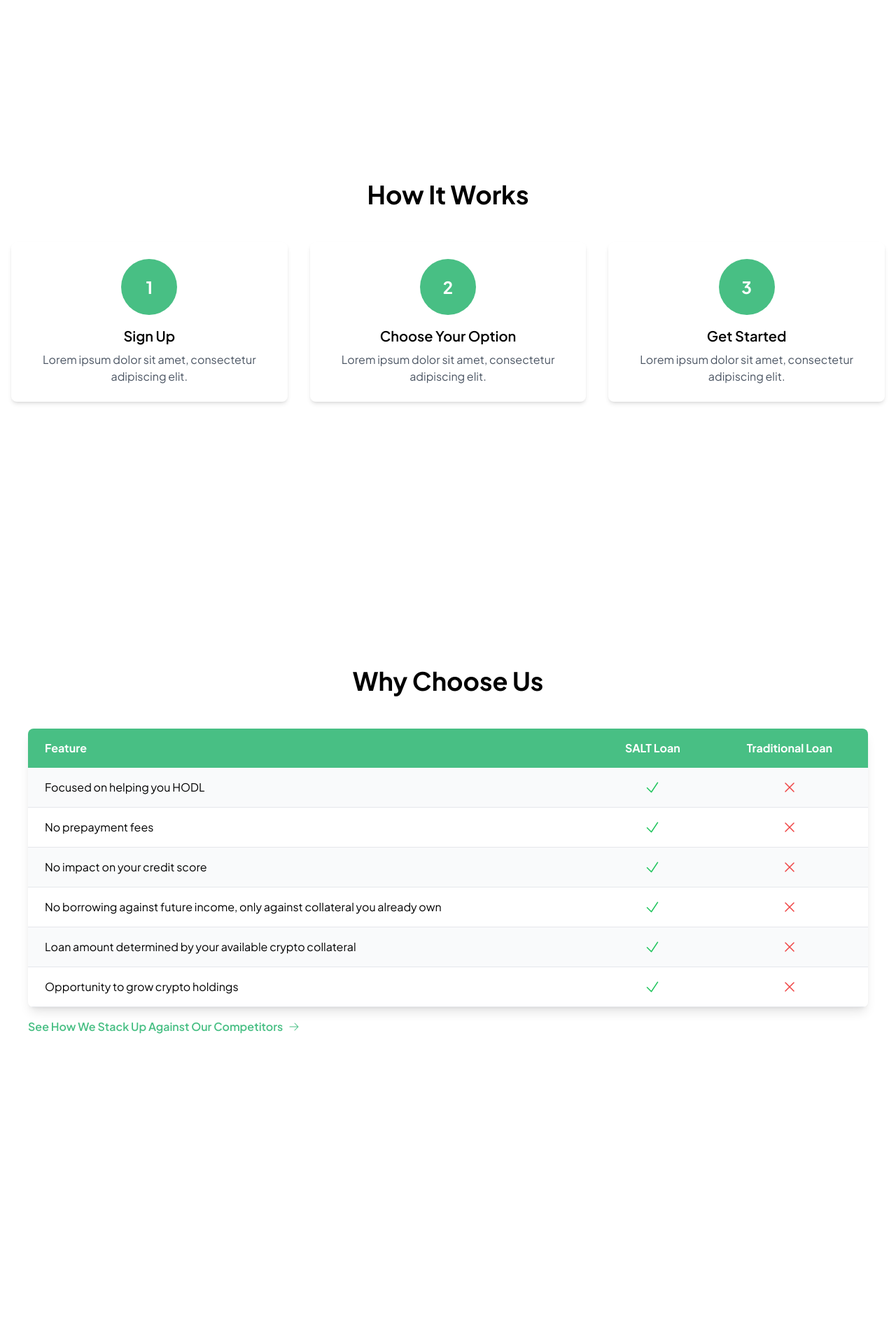
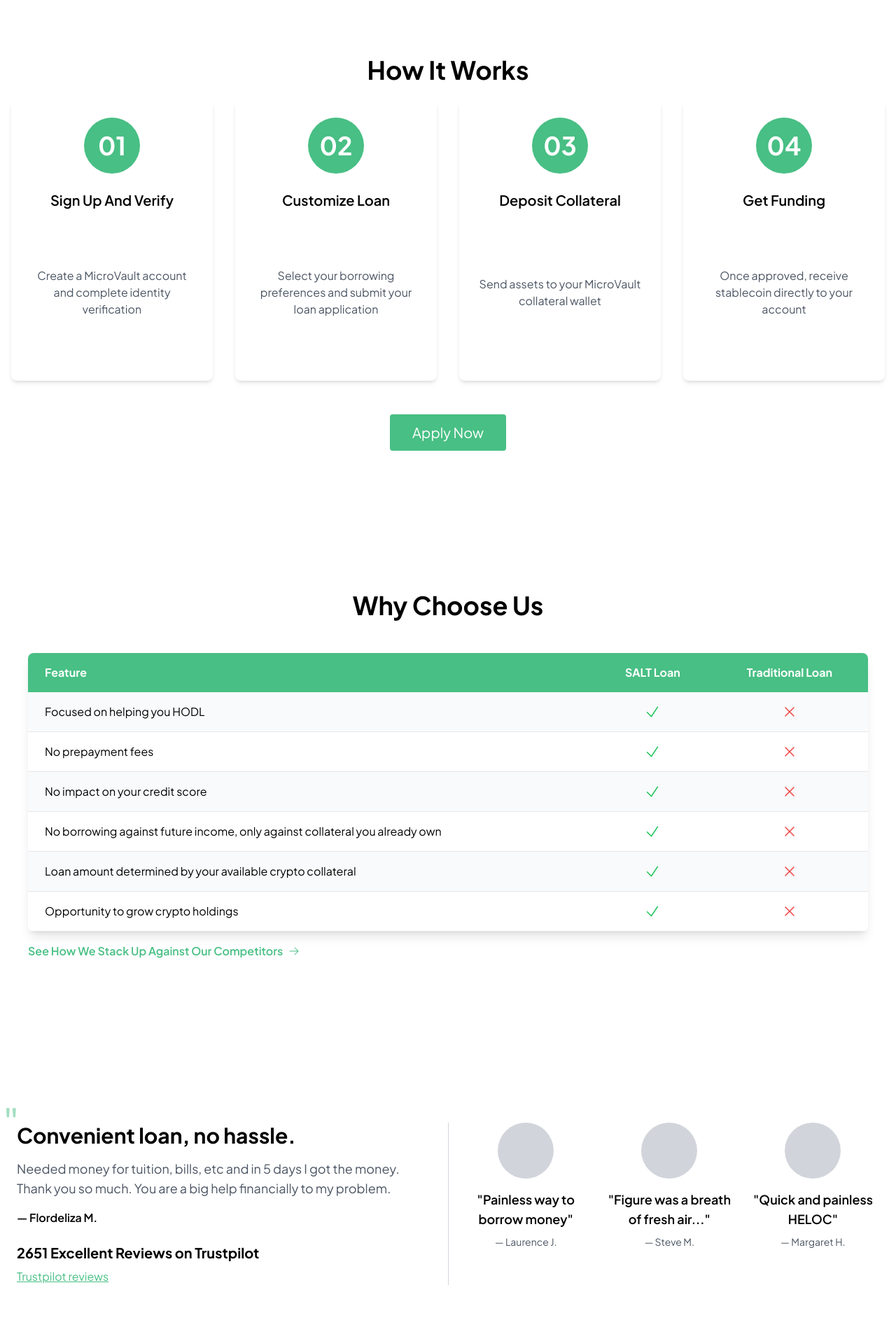
Before and after one commit to veermshah/MicroVault, a React (Vite) app in the folder frontend/: page / in a window 1280 px wide. Shown: the part 880-2776 px from the top of the page at 70% size. Built offline with nearby package versions, Linux system fonts and the light colour scheme; the HTML template or start-up script is replaced by a standard one.

Commit message:
HowItWorks and Testimonial changes

```diff
--- a/frontend/src/components/howItWorks.jsx
+++ b/frontend/src/components/howItWorks.jsx
@@ -1,20 +1,50 @@
 import React from 'react';
 
 const HowItWorks = () => {
+  const steps = [
+    {
+      number: '01',
+      title: 'Sign Up And Verify',
+      description: 'Create a MicroVault account and complete identity verification'
+    },
+    {
+      number: '02',
+      title: 'Customize Loan',
+      description: 'Select your borrowing preferences and submit your loan application'
+    },
+    {
+      number: '03',
+      title: 'Deposit Collateral',
+      description: 'Send assets to your MicroVault collateral wallet'
+    },
+    {
+      number: '04',
+      title: 'Get Funding',
+      description: 'Once approved, receive stablecoin directly to your account'
+    }
+  ];
+
   return (
-    <section className="bg-[#ffffff] min-h-screen flex items-center">
+    <section className="bg-white py-16">
       <div className="container mx-auto px-4">
-        <h2 className="text-4xl font-bold text-center mb-12 text-black">How It Works</h2>
-        <div className="grid grid-cols-1 md:grid-cols-3 gap-8">
-          {['Sign Up', 'Choose Your Option', 'Get Started'].map((step, index) => (
-            <div key={index} className="text-center p-6 bg-white rounded-lg shadow-md">
-              <div className="bg-[#48BF84] rounded-full w-20 h-20 flex items-center justify-center mx-auto mb-4">
-                <span className="text-2xl font-bold text-white">{index + 1}</span>
+        <h2 className="text-4xl font-bold text-center mb-6 text-black">How It Works</h2>
+        <div className="grid grid-cols-1 md:grid-cols-2 lg:grid-cols-4 gap-8">
+          {steps.map((step, index) => (
+            <div key={index} className="bg-white rounded-lg shadow-md p-6 h-[400px] flex flex-col items-center">
+              <span className="bg-[#48bf84] text-white font-bold text-4xl w-20 h-20 rounded-full flex items-center justify-center mb-6">
+                {step.number}
+              </span>
+              <h5 className="text-xl font-semibold text-black mb-4">{step.title}</h5>
+              <div className="flex-grow flex items-center justify-center">
+                <p className="text-gray-600 text-center">{step.description}</p>
               </div>
-              <h3 className="text-xl font-semibold mb-2 text-black">{step}</h3>
-              <p className="text-gray-600">Lorem ipsum dolor sit amet, consectetur adipiscing elit.</p>
             </div>
           ))}
+        </div>
+        <div className="text-center mt-12">
+          <button className="bg-[#48BF84] text-white px-8 py-3 rounded text-xl hover:bg-[#3da46f] transition duration-300">
+            Apply Now
+          </button>
         </div>
       </div>
     </section>
--- a/frontend/src/components/testimonials.jsx
+++ b/frontend/src/components/testimonials.jsx
@@ -1,21 +1,51 @@
 import React from 'react';
 
 const Testimonials = () => {
+  const mainTestimonial = {
+    quote: "Convenient loan, no hassle.",
+    longText: "Needed money for tuition, bills, etc and in 5 days I got the money. Thank you so much. You are a big help financially to my problem.",
+    name: "Flordeliza M."
+  };
+
+  const shortTestimonials = [
+    { quote: "Painless way to borrow money", name: "Laurence J." },
+    { quote: "Figure was a breath of fresh air...", name: "Steve M." },
+    { quote: "Quick and painless HELOC", name: "Margaret H." }
+  ];
+
   return (
-    <section className="bg-[#ffffff] min-h-screen flex items-center">
-      <div className="container mx-auto px-4">
-        <h2 className="text-4xl font-bold text-center mb-12 text-black">What Others Say</h2>
-        <div className="grid grid-cols-1 md:grid-cols-3 gap-8">
-          {[
-            { name: "John Doe", text: "This platform has revolutionized the way I manage my finances. Highly recommended!" },
-            { name: "Jane Smith", text: "I've never had such a smooth experience borrowing money. The process was quick and easy." },
-            { name: "Mike Johnson", text: "As a lender, I appreciate the security and transparency this platform provides." }
-          ].map((testimonial, index) => (
-            <div key={index} className="bg-white p-6 rounded-lg shadow-md">
-              <p className="text-gray-600 mb-4">"{testimonial.text}"</p>
-              <p className="font-semibold text-[#48BF84]">- {testimonial.name}</p>
+    <section className="bg-white py-16 my-8"> {/* Added vertical margin */}
+      <div className="container mx-auto px-6"> {/* Increased horizontal padding */}
+        <div className="flex flex-col md:flex-row">
+          {/* Left side - Main testimonial */}
+          <div className="md:w-1/2 md:pr-4 mb-8 md:mb-0">
+            <div className="relative mb-6">
+              <span className="absolute text-6xl text-[#48BF84] opacity-50 top-[-30px] left-[-20px]">"</span>
+              <h2 className="text-3xl font-bold mb-4">{mainTestimonial.quote}</h2>
+              <p className="text-lg text-gray-600 mb-4">{mainTestimonial.longText}</p>
+              <p className="font-semibold">— {mainTestimonial.name}</p>
             </div>
-          ))}
+            <p className="text-xl font-bold mb-2">2651 Excellent Reviews on Trustpilot</p>
+            <a href="https://www.trustpilot.com/" target="_blank" rel="noopener noreferrer" className="text-[#48BF84] underline">
+              Trustpilot reviews
+            </a>
+          </div>
+
+          {/* Vertical divider */}
+          <div className="hidden md:block w-px bg-gray-300 mx-4"></div>
+
+          {/* Right side - Short testimonials */}
+          <div className="md:w-1/2">
+            <div className="grid grid-cols-1 md:grid-cols-3 gap-4">
+              {shortTestimonials.map((testimonial, index) => (
+                <div key={index} className="text-center flex flex-col items-center h-full">
+                  <div className="w-20 h-20 bg-gray-300 rounded-full mb-4"></div>
+                  <p className="text-lg font-semibold mb-2">"{testimonial.quote}"</p>
+                  <p className="text-sm text-gray-600">— {testimonial.name}</p>
+                </div>
+              ))}
+            </div>
+          </div>
         </div>
       </div>
     </section>
```
